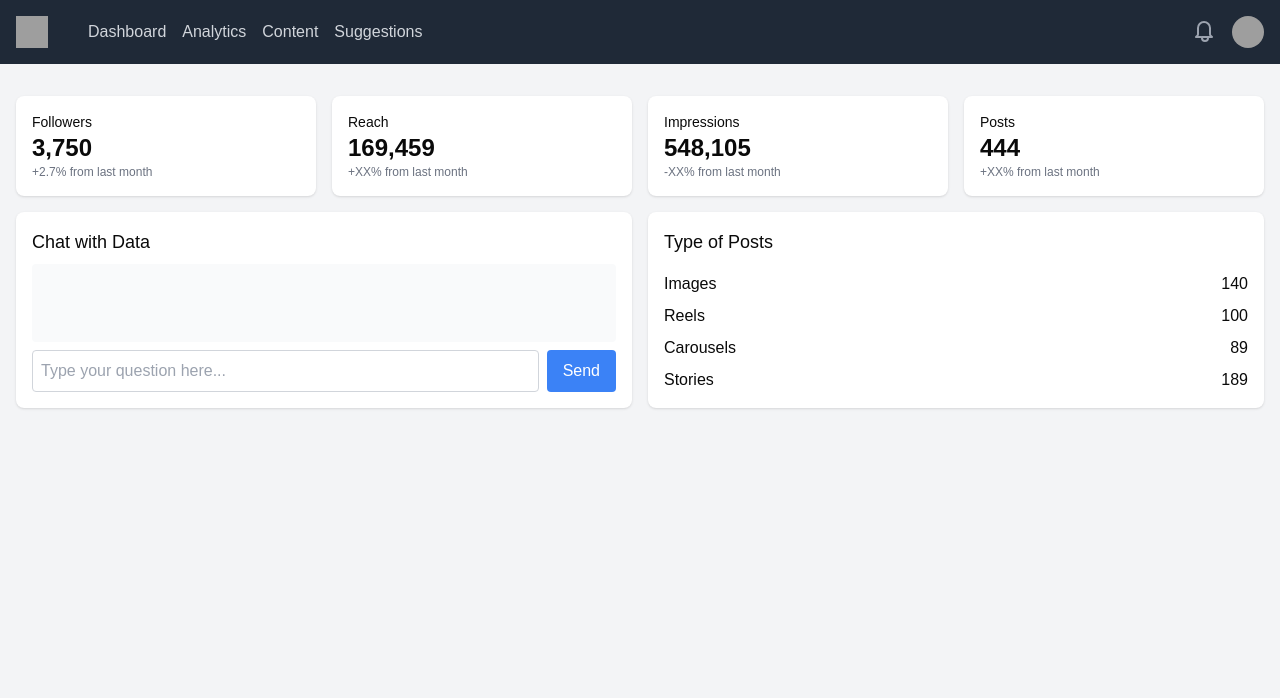
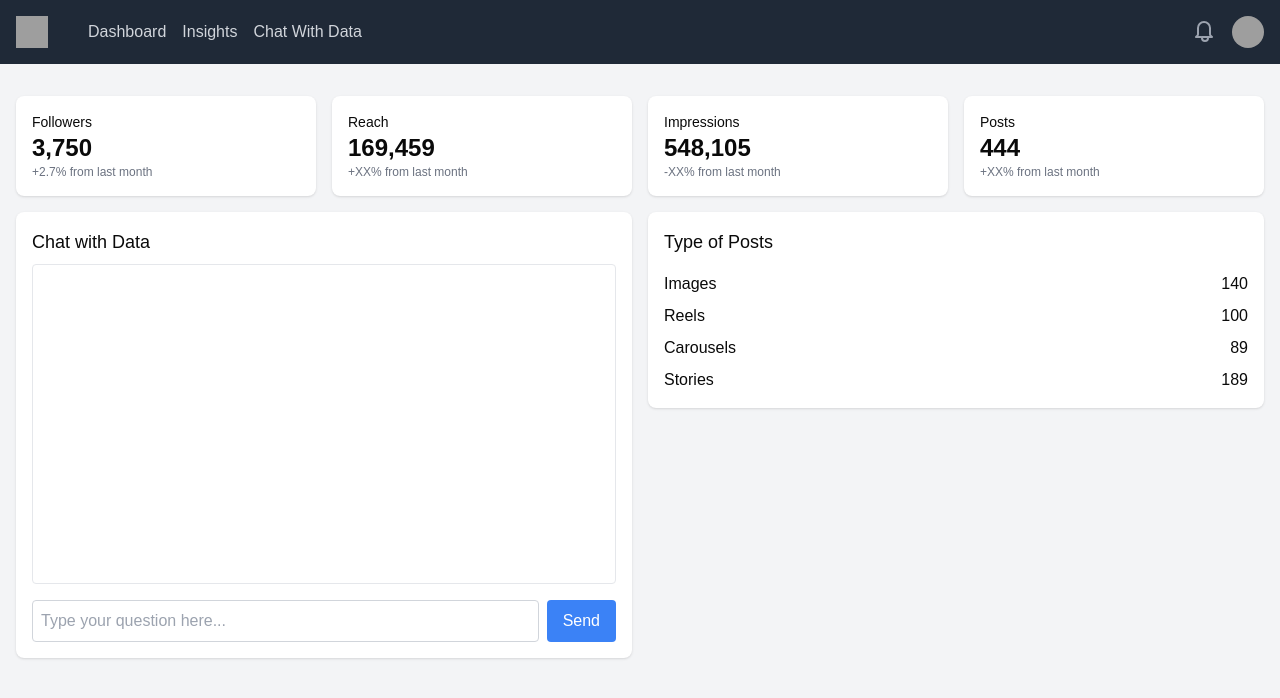
Before and after one commit to Danjari/lytport_frontend, a Next.js app: page / in a window 1280 px wide. Shown: the top 698 px of the page. Built offline with nearby package versions, Linux system fonts and the light colour scheme; grey boxes are pictures that could not be loaded.

Commit message:
updated the chat to data

```diff
--- a/app/components/chatWithData.js
+++ b/app/components/chatWithData.js
@@ -4,23 +4,28 @@ import React, { useState } from 'react'
 
 export default function ChatWithData() {
   const [chatMessage, setChatMessage] = useState('')
-  const [responses, setResponses] = useState([])
+  const [messages, setMessages] = useState([]) // New state to hold messages
 
   const handleSend = () => {
     if (chatMessage.trim()) {
-      setResponses([...responses, chatMessage])
-      setChatMessage('')
+      setMessages([...messages, chatMessage]) // Add new message to the conversation
+      setChatMessage('') // Clear input after sending
     }
   }
 
   return (
     <div className="bg-white p-4 rounded-lg shadow h-full flex flex-col">
       <h3 className="text-lg font-medium mb-2">Chat with Data</h3>
-      <div className="flex-1 overflow-y-auto mb-2 p-2 bg-gray-50 rounded">
-        {responses.map((response, index) => (
-          <p key={index} className="text-sm mb-1">{response}</p>
+
+      {/* Conversation display */}
+      <div className="mb-4 p-2 border border-gray-200 rounded h-80 overflow-y-auto">
+        {messages.map((message, index) => (
+          <div key={index} className="mb-1 text-gray-700">
+            {message}
+          </div>
         ))}
       </div>
+
       <div className="flex space-x-2">
         <input
           type="text"
@@ -29,7 +34,10 @@ export default function ChatWithData() {
           value={chatMessage}
           onChange={(e) => setChatMessage(e.target.value)}
         />
-        <button onClick={handleSend} className="bg-blue-500 text-white px-4 py-2 rounded">
+        <button
+          onClick={handleSend} // Trigger sending message
+          className="bg-blue-500 text-white px-4 py-2 rounded"
+        >
           Send
         </button>
       </div>
--- a/app/components/navBar.js
+++ b/app/components/navBar.js
@@ -15,9 +15,9 @@ export default function NavBar() {
           />
           <div className="hidden md:flex ml-10 space-x-4">
             <a href="#" className="text-gray-300 hover:text-white">Dashboard</a>
-            <a href="#" className="text-gray-300 hover:text-white">Analytics</a>
-            <a href="#" className="text-gray-300 hover:text-white">Content</a>
-            <a href="#" className="text-gray-300 hover:text-white">Suggestions</a>
+            <a href="#" className="text-gray-300 hover:text-white">Insights</a>
+            <a href="#" className="text-gray-300 hover:text-white">Chat With Data</a>
+            {/* <a href="#" className="text-gray-300 hover:text-white">Suggestions</a> */}
           </div>
         </div>
         <div className="flex items-center space-x-4">
--- a/package.json
+++ b/package.json
@@ -15,9 +15,9 @@
     "class-variance-authority": "^0.7.0",
     "clsx": "^2.1.1",
     "lucide-react": "^0.454.0",
-    "next": "15.0.2",
-    "react": "^18.2.0",
-    "react-dom": "^18.2.0",
+    "next": "^15.0.2",
+    "react": "^18.3.1",
+    "react-dom": "^18.3.1",
     "recharts": "^2.13.3",
     "tailwind-merge": "^2.5.4",
     "tailwindcss-animate": "^1.0.7"
```
Also changed, not shown: 1 other file (tests, documents, lock files or other folders).
